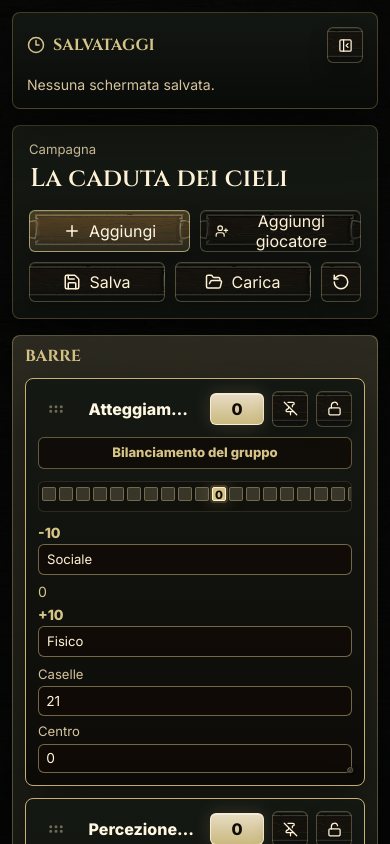
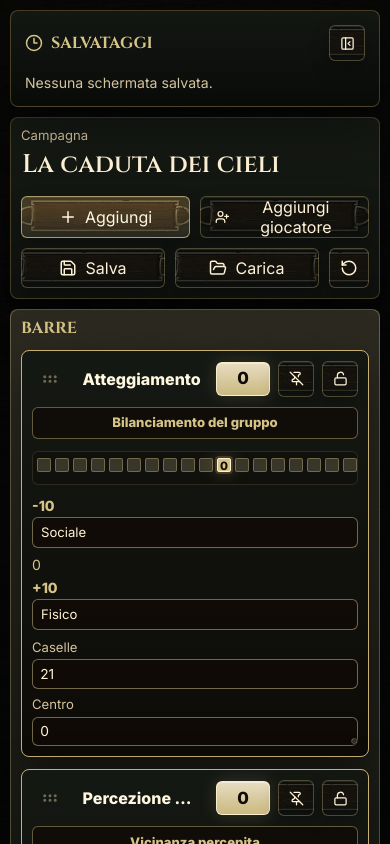
Before and after one commit to Maxilboss93/masterClock, a React (Vite) app: page / in a window 390 px wide. Shown: the top 844 px of the page. Built offline with nearby package versions, Linux system fonts and the light colour scheme.

Commit message:
Prioritize graphs in responsive layout

```diff
--- a/src/styles/app.css
+++ b/src/styles/app.css
@@ -1110,7 +1110,8 @@ button:disabled:not(.icon-button.small[aria-label="Sblocca card"]) {
 @media (max-width: 860px) {
   .app-shell {
     grid-template-columns: 1fr;
-    padding: 12px;
+    gap: 10px;
+    padding: 10px;
   }
 
   .app-shell.sidebar-collapsed {
@@ -1146,6 +1147,8 @@ button:disabled:not(.icon-button.small[aria-label="Sblocca card"]) {
   .campaign-header,
   .track-rail {
     grid-template-columns: 1fr;
+    margin-bottom: 10px;
+    padding: 10px;
   }
 
   .campaign-actions {
@@ -1158,7 +1161,8 @@ button:disabled:not(.icon-button.small[aria-label="Sblocca card"]) {
 
   .track-squares {
     --track-square-min: 14px;
-    gap: 3px;
+    gap: 4px;
+    padding: 6px 4px 12px;
   }
 
   .track-square {
@@ -1175,20 +1179,24 @@ button:disabled:not(.icon-button.small[aria-label="Sblocca card"]) {
 
   .board {
     min-height: 620px;
-    padding: 10px;
+    padding: 8px;
   }
 
   .snap-group {
-    gap: 10px;
+    gap: 12px;
   }
 
   .clock-token,
   .player-card {
-    width: min(100%, 280px);
+    width: min(100%, 340px);
+    gap: 10px;
+    padding: 10px;
   }
 
   .track-token {
-    width: min(100%, 320px);
+    width: min(100%, 360px);
+    gap: 10px;
+    padding: 10px;
   }
 
   .track-token.top-pinned {
@@ -1197,6 +1205,30 @@ button:disabled:not(.icon-button.small[aria-label="Sblocca card"]) {
 
   .track-token .track-squares {
     --track-square-min: 14px;
+  }
+
+  .clock-visual {
+    min-height: 160px;
+  }
+
+  .pie-clock {
+    width: 152px;
+    height: 152px;
+  }
+
+  .segmented-clock {
+    grid-template-columns: repeat(auto-fit, minmax(22px, 1fr));
+    gap: 6px;
+  }
+
+  .bar-segment {
+    height: 40px;
+    min-height: 40px;
+  }
+
+  .track-value-badge {
+    min-height: 34px;
+    font-size: 1.05rem;
   }
 
   .track-token .track-label-row,
```
Also changed, not shown: 1 other file (tests, documents, lock files or other folders).
